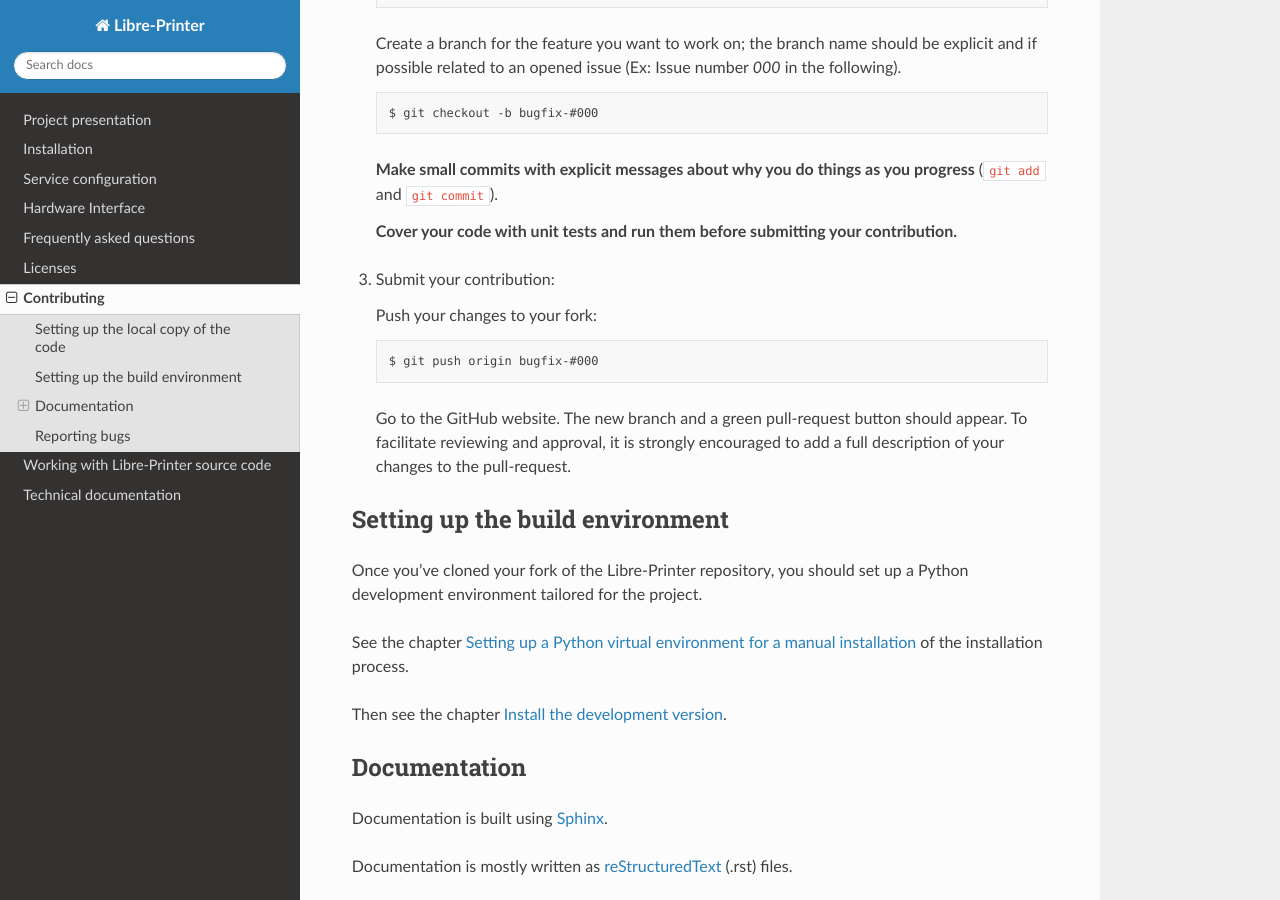
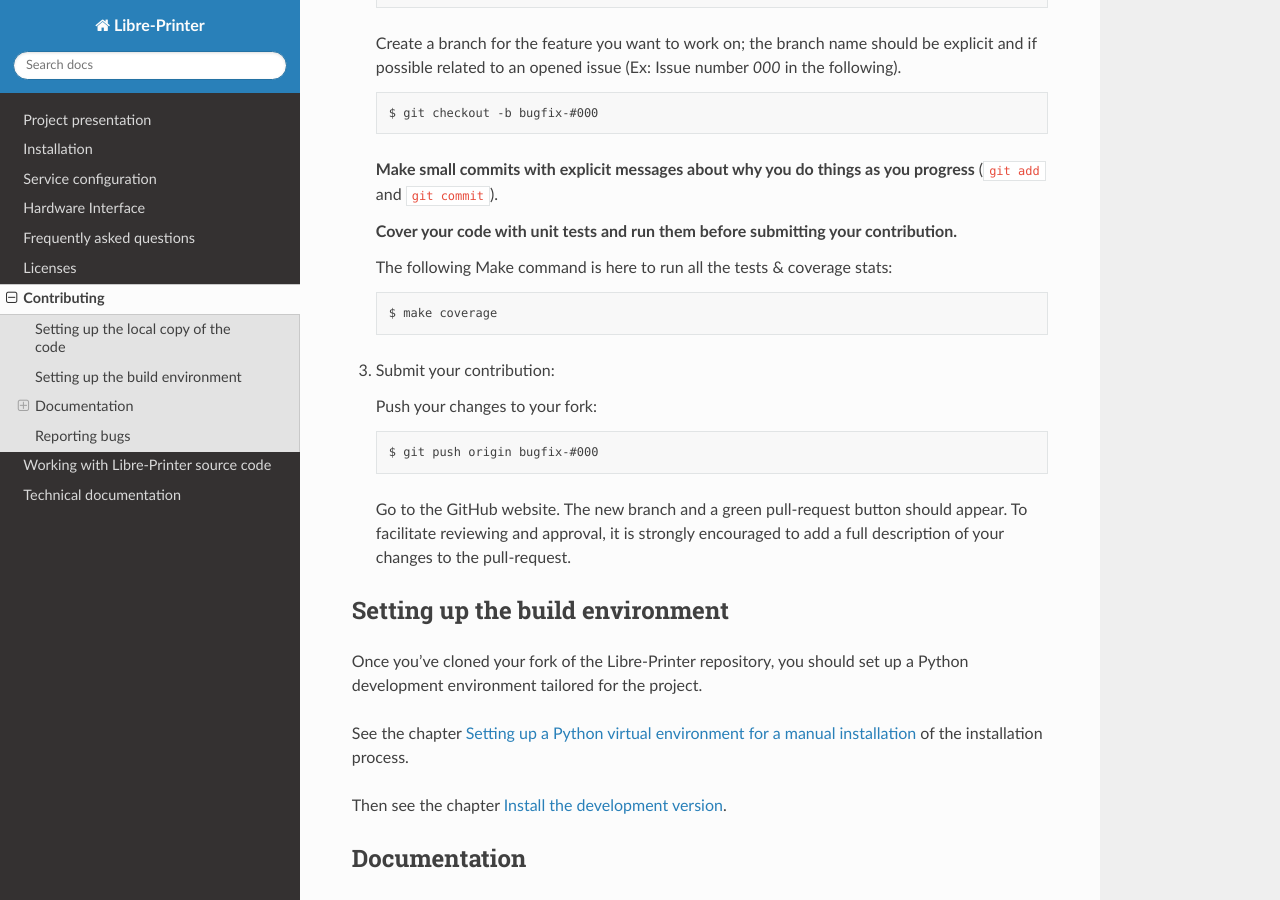
Before and after one commit to ysard/libre-printer, a Sphinx documentation site: the page built from doc/source/dev_overview.rst, in a window 1280 px wide and 900 px high, scrolled down 1088 px. Built offline with Sphinx 7.4.7 and the Read the Docs theme 2.0.0, drawn with Linux system fonts in a browser that asks for light colours.

Commit message:
[doc] Add command to execute coverage tests

```diff
--- a/doc/source/dev_overview.rst
+++ b/doc/source/dev_overview.rst
@@ -54,9 +54,16 @@
 
       $ git checkout -b bugfix-#000
 
-   **Make small commits with explicit messages about why you do things as you progress** (``git add`` and ``git commit``).
+   **Make small commits with explicit messages about why you do things as you progress**
+   (``git add`` and ``git commit``).
 
    **Cover your code with unit tests and run them before submitting your contribution.**
+
+   The following Make command is here to run all the tests & coverage stats:
+
+   .. code-block:: bash
+
+      $ make coverage
 
 .. new line
 
```
